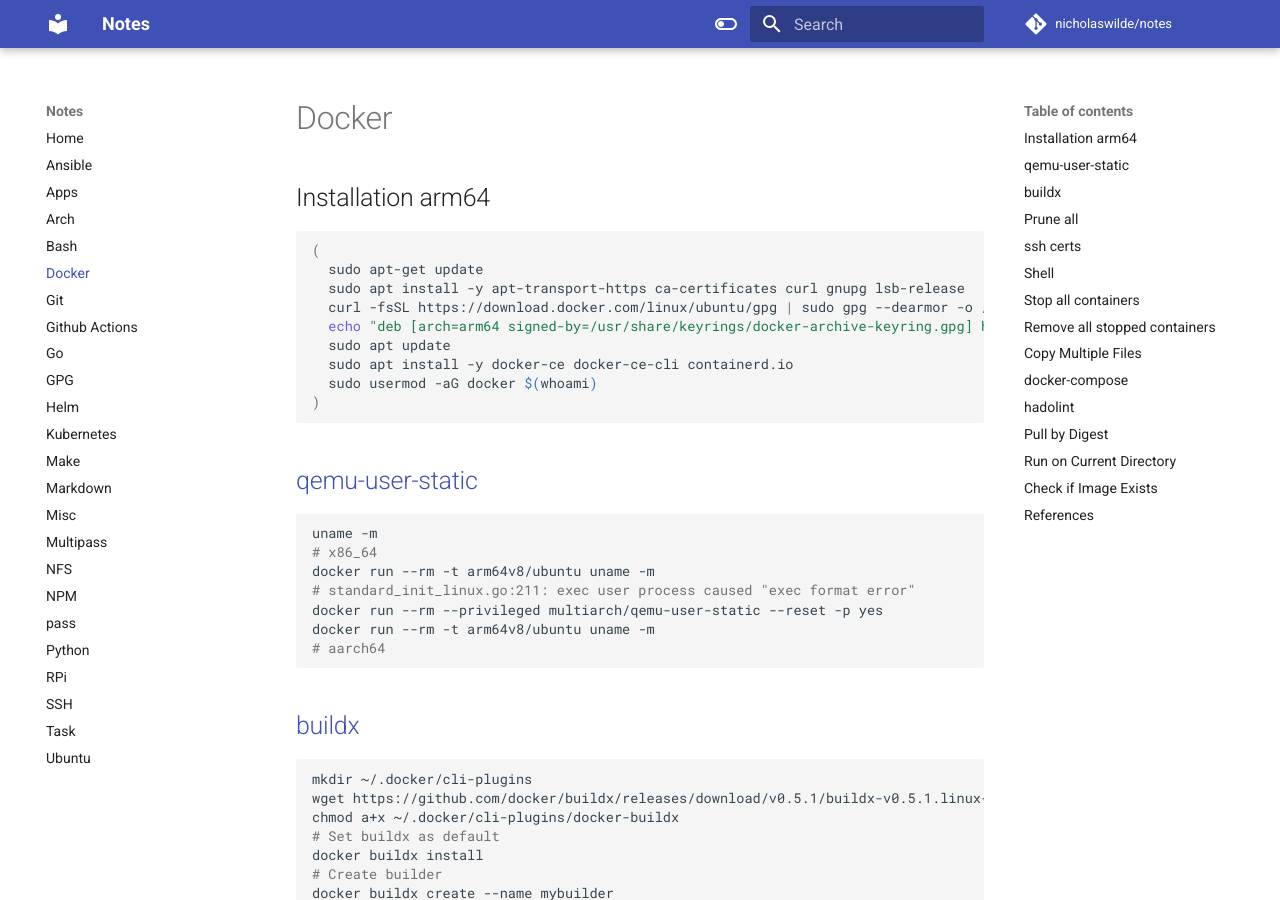
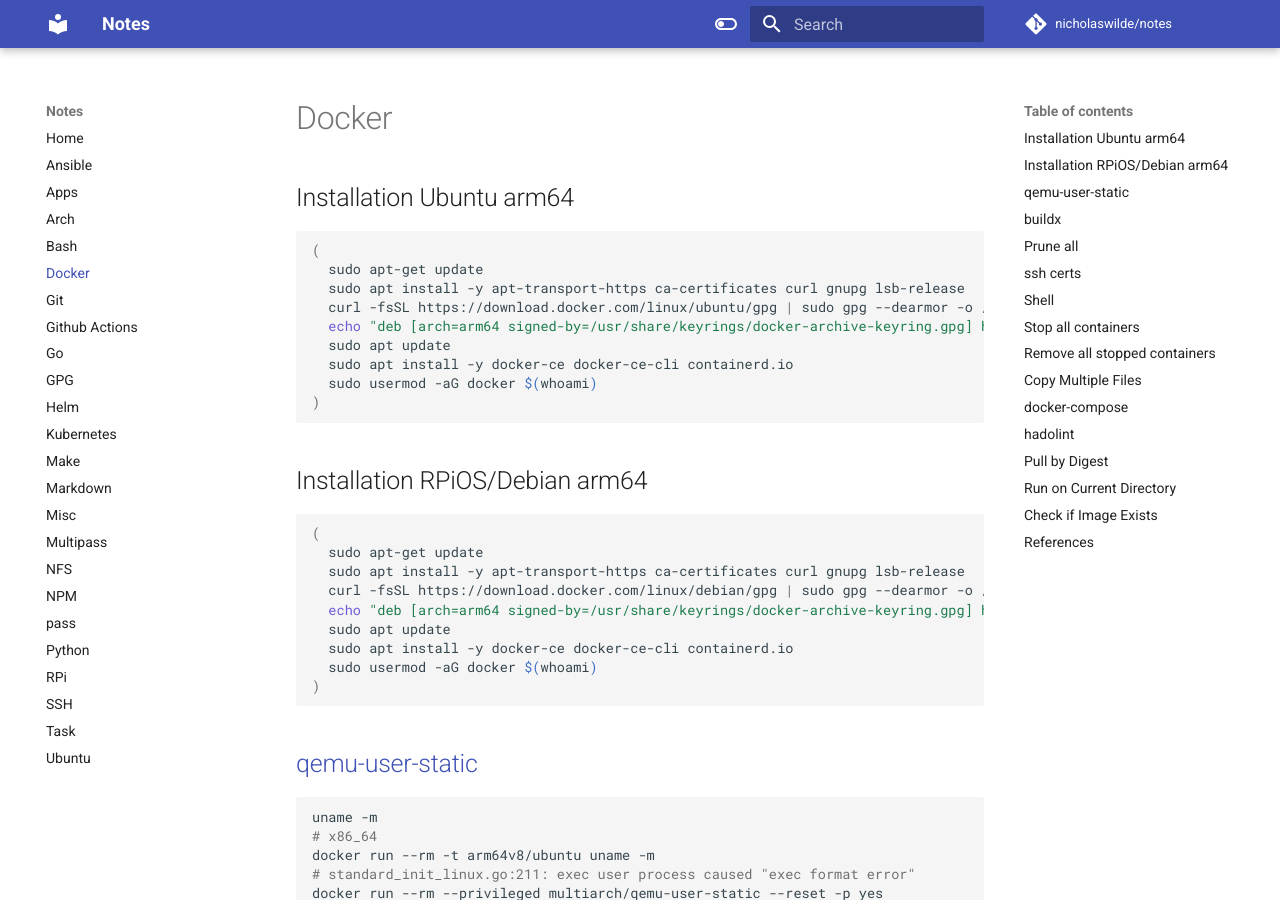
Before and after one commit to nicholaswilde/notes, an MkDocs documentation site: the page built from docs/docker.md, in a window 1280 px wide and 900 px high. Built offline with MkDocs 1.6.1 and Material for MkDocs 9.7.7, drawn with Linux system fonts in a browser that asks for light colours; comment, search, counter and statistics services are not loaded.

Commit message:
Update docker.md

````diff
--- a/docs/docker.md
+++ b/docs/docker.md
@@ -1,6 +1,6 @@
 # Docker
 
-## Installation arm64
+## Installation Ubuntu arm64
 
 ```shell
 (
@@ -8,6 +8,20 @@
   sudo apt install -y apt-transport-https ca-certificates curl gnupg lsb-release
   curl -fsSL https://download.docker.com/linux/ubuntu/gpg | sudo gpg --dearmor -o /usr/share/keyrings/docker-archive-keyring.gpg
   echo "deb [arch=arm64 signed-by=/usr/share/keyrings/docker-archive-keyring.gpg] https://download.docker.com/linux/ubuntu $(lsb_release -cs) stable" | sudo tee /etc/apt/sources.list.d/docker.list > /dev/null
+  sudo apt update
+  sudo apt install -y docker-ce docker-ce-cli containerd.io
+  sudo usermod -aG docker $(whoami)
+)
+```
+
+## Installation RPiOS/Debian arm64
+
+```shell
+(
+  sudo apt-get update
+  sudo apt install -y apt-transport-https ca-certificates curl gnupg lsb-release
+  curl -fsSL https://download.docker.com/linux/debian/gpg | sudo gpg --dearmor -o /usr/share/keyrings/docker-archive-keyring.gpg
+  echo "deb [arch=arm64 signed-by=/usr/share/keyrings/docker-archive-keyring.gpg] https://download.docker.com/linux/debian $(lsb_release -cs) stable" | sudo tee /etc/apt/sources.list.d/docker.list > /dev/null
   sudo apt update
   sudo apt install -y docker-ce docker-ce-cli containerd.io
   sudo usermod -aG docker $(whoami)
````
